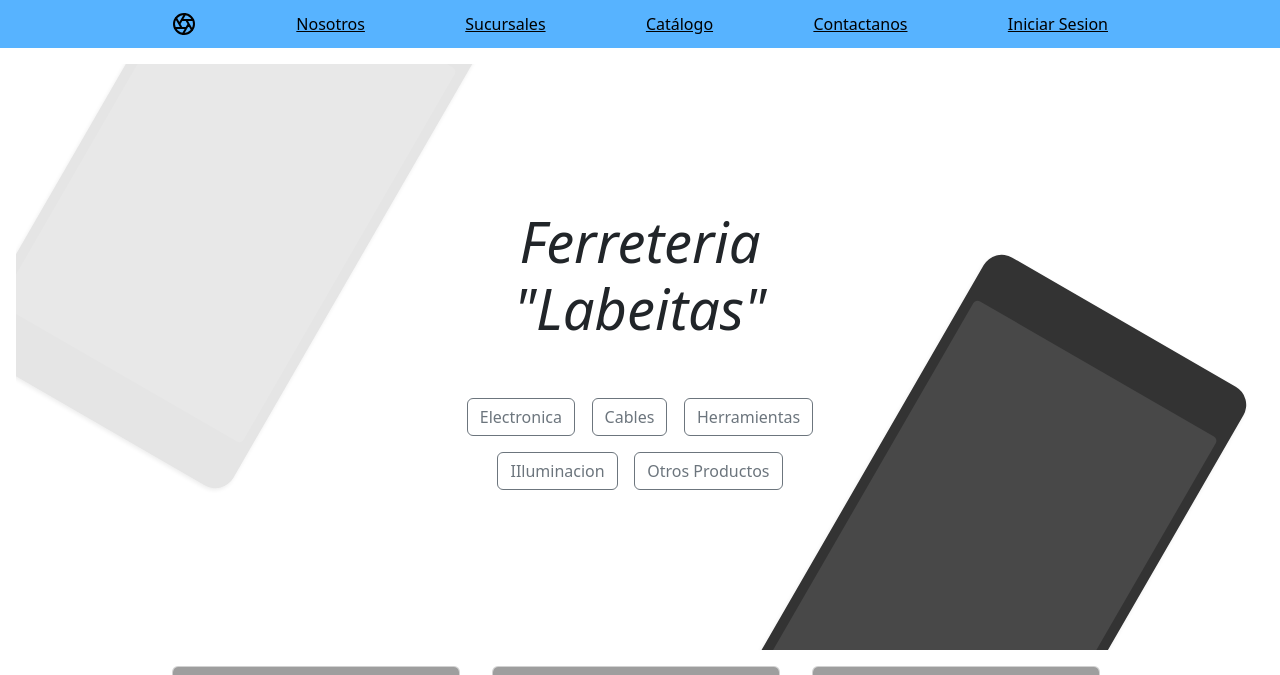
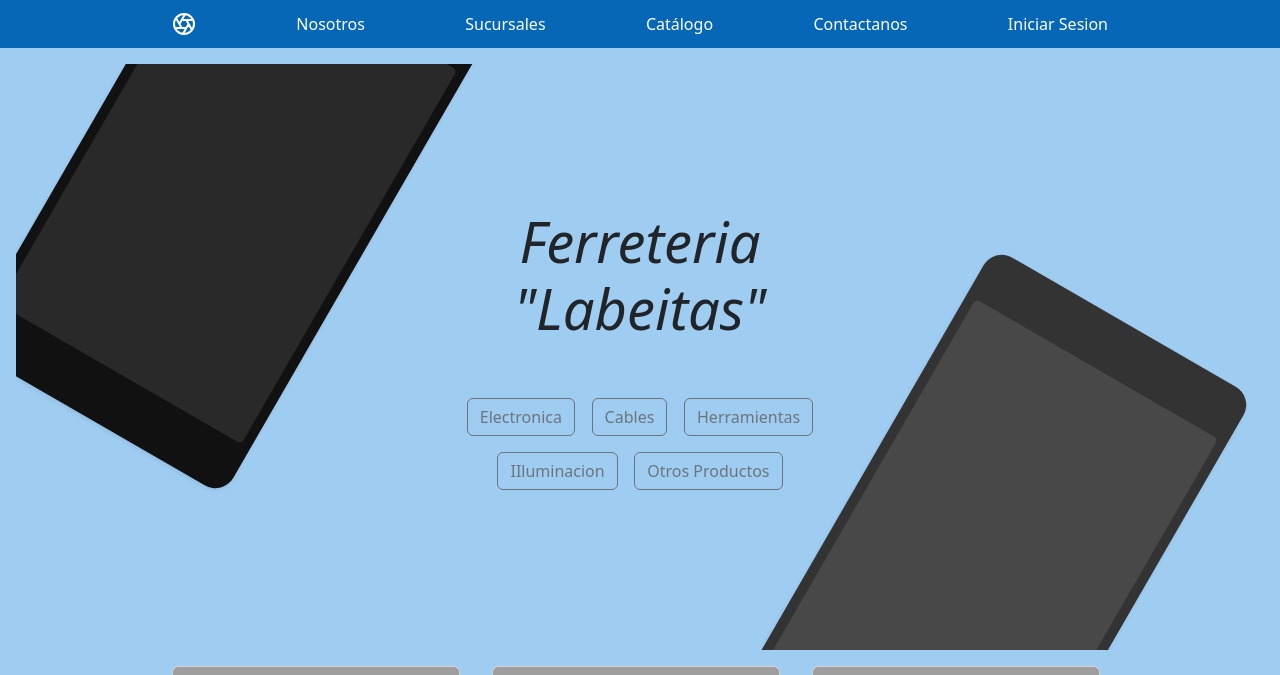
Before and after one commit to LabiaguerreIvan/myfirstcommit, a PHP site: page / in a window 1280 px wide. Shown: the top 675 px of the page. Run offline with PHP 8.4, Linux system fonts and the light colour scheme; some libraries are stand-ins or nearby versions; grey boxes are pictures that could not be loaded.

Commit message:
colegio31/10

```diff
--- a/product.css
+++ b/product.css
@@ -1,18 +1,23 @@
+a {
+  text-decoration: none;
+}
+
 .container {
   max-width: 960px;
 }
+
 
 /*
  * Custom translucent site header
  */
 
 .site-header {
-  background-color: rgba(75, 174, 255, 0.932);
+  background-color: rgb(6, 103, 182);
   -webkit-backdrop-filter: saturate(180%) blur(20px);
   backdrop-filter: saturate(180%) blur(20px);
 }
 .site-header a {
-  color: #000000;
+  color: #ffffff;
   transition: color .15s ease-in-out;
 }
 .site-header a:hover {
@@ -20,6 +25,10 @@
   text-decoration: none;
 }
 
+#bg
+{
+  background-color: rgba(153, 201, 241, 0.932);
+}
 /*
  * Dummy devices (replace them with your own or something else entirely!)
  */
@@ -51,19 +60,10 @@
   right: auto;
   bottom: 0;
   left: 5%;
-  background-color: #e5e5e5;
+  background-color: #111111;
 }
 
 
 /*
  * Extra utilities
  */
-
-.flex-equal > * {
-  flex: 1;
-}
-@media (min-width: 768px) {
-  .flex-md-equal > * {
-    flex: 1;
-  }
-}
```
